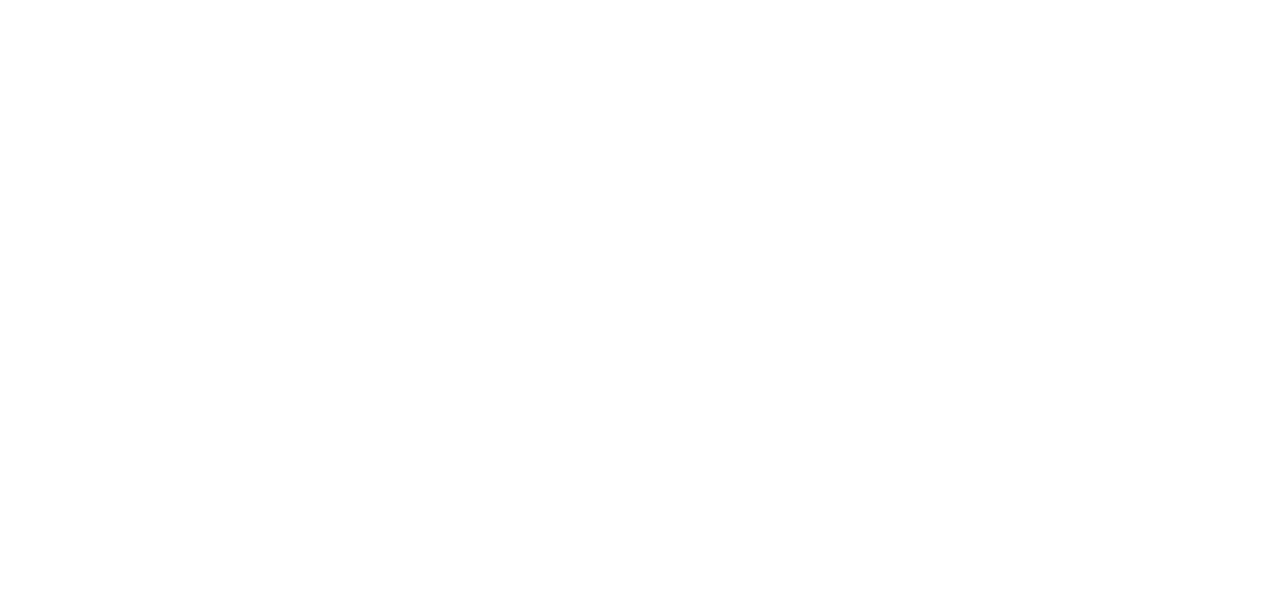
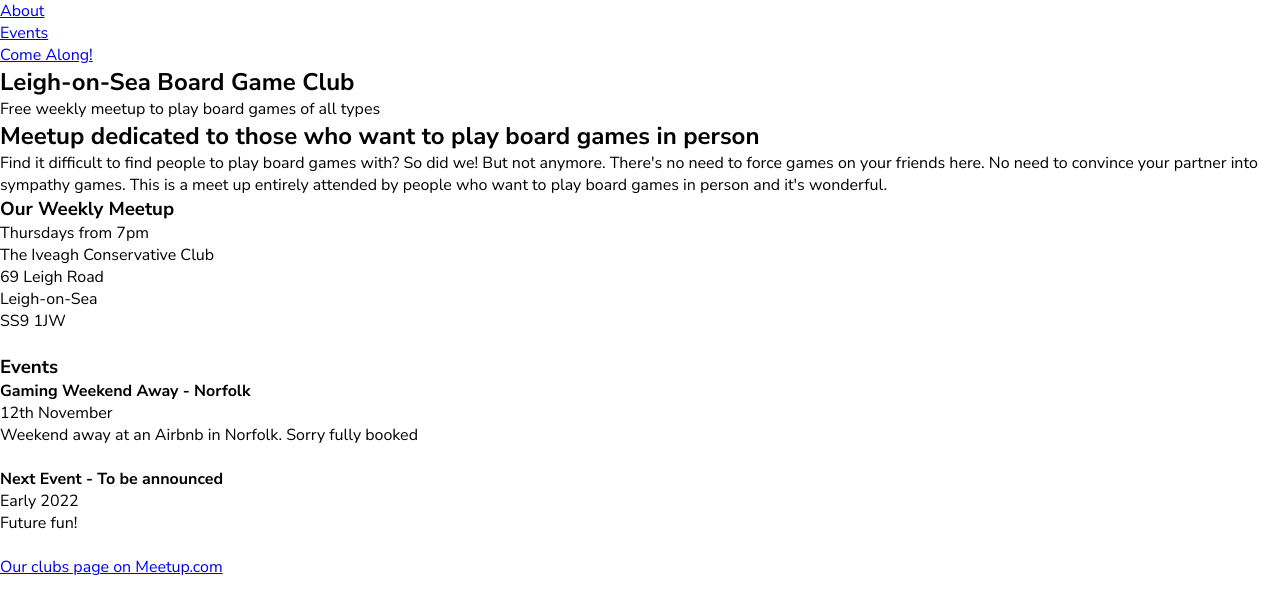
Before and after one commit to JoeCrow00/Board-game-club, a plain HTML site: page index.html in a window 1280 px wide. Drawn offline with Linux system fonts and the light colour scheme.

Commit message:
index.html v1 done - css to do

```diff
--- a/index.html
+++ b/index.html
@@ -3,19 +3,90 @@
 <html lang="en">
 
 <head>
-	<title></title>
+	<title>Board Game Club Leigh-on-Sea</title>
 	<meta charset="utf-8">
+    <meta http-equiv="X-UA-Compatible" content="IE=edge">
+    <meta name="viewport" content="width=device-width, initial-scale=1.0">
+    <link rel="stylesheet" type="text/css" href="./styles.css">
+    <link href="https://fonts.googleapis.com/css?family=Nunito+Sans:400,400i,700&display=swap" rel="stylesheet">
+    <link href="https://fonts.googleapis.com/css?family=Poppins:400,500,700&display=swap" rel="stylesheet">
 </head>
 
 <body>
+    <!-- Header with nav bar at top and banner-->
+	<header>
+        <section class="nav-banner-container">
+            <nav>
+                <ul>
+                    <a href="#about"><li>About</li></a>
+                    <a href="#events"><li>Events</li></a>
+                    <a href="#comealong"><li>Come Along!</li></a>
+                </ul>
+            </nav>
+            <div class="banner">
+                <h1>Leigh-on-Sea Board Game Club</h1>
+                <p>Free weekly meetup to play board games of all types</p>
+            </div>
+        </section>
+    </header>
 
-	<header></header>
 
-    <nav></nav>
+    <main>
+        <!-- About section -->
+        <section class="about-container">
+            <div class ="about-content">
+                <h2>Meetup dedicated to those who want to play board games in person</h2>
+                <p><span>Find it difficult to find people to play board games with?</span> So did we! But not anymore. There's no need to force games on your friends here. No need to convince your partner into sympathy games. This is a meet up entirely attended by <span>people who want to play board games in person</span> and it's wonderful.</p>
+            </div>
+        </section>
 
-    <main></main>
+        <!-- Background image -->
+        <section class="backround-image-placeholder">
+        </section>
 
-    <footer></footer>
+        <!-- Meetup & Events -->
+        <section class="events-container">
+
+            <!-- Weekly Meetup-->
+            <section class="meetup">
+                <h3>Our Weekly Meetup</h3>
+                <p>Thursdays from 7pm</p>
+                <p id="address">The Iveagh Conservative Club<br>69 Leigh Road<br>Leigh-on-Sea<br>SS9 1JW</p>
+                <figure>
+                    <img src="" alt="">
+                </figure>
+            </section>
+
+            <!-- Events-->
+            <section class="events">
+                <!-- Event 1-->
+                <h3>Events</h3>
+                <div class="first-event">
+                    <h4>Gaming Weekend Away - Norfolk</h4>
+                    <p>12th November</p>
+                    <p>Weekend away at an Airbnb in Norfolk.<span> Sorry fully booked</span></p>
+                    <figure>
+                        <img src="" alt="">
+                    </figure>
+                </div>
+                <!-- Event 2-->
+                <div class="second-event">
+                    <h4>Next Event - To be announced</h4>
+                    <p>Early 2022</p>
+                    <p>Future fun!</p>
+                    <figure>
+                        <img src="" alt="">
+                    </figure>
+                </div>
+            </section>
+
+        </section>
+
+    </main>
+
+    <footer>
+        <p><a href="https://www.meetup.com/southend-boardgame-club/">Our clubs page on Meetup.com</a></p>
+    </footer>
 
 
 </body>
--- a/styles.css
+++ b/styles.css
@@ -5,4 +5,6 @@
 }
 body {
     min-height: 100vh;
+    font-family: 'Nunito Sans', sans-serif;
+
 }
```
